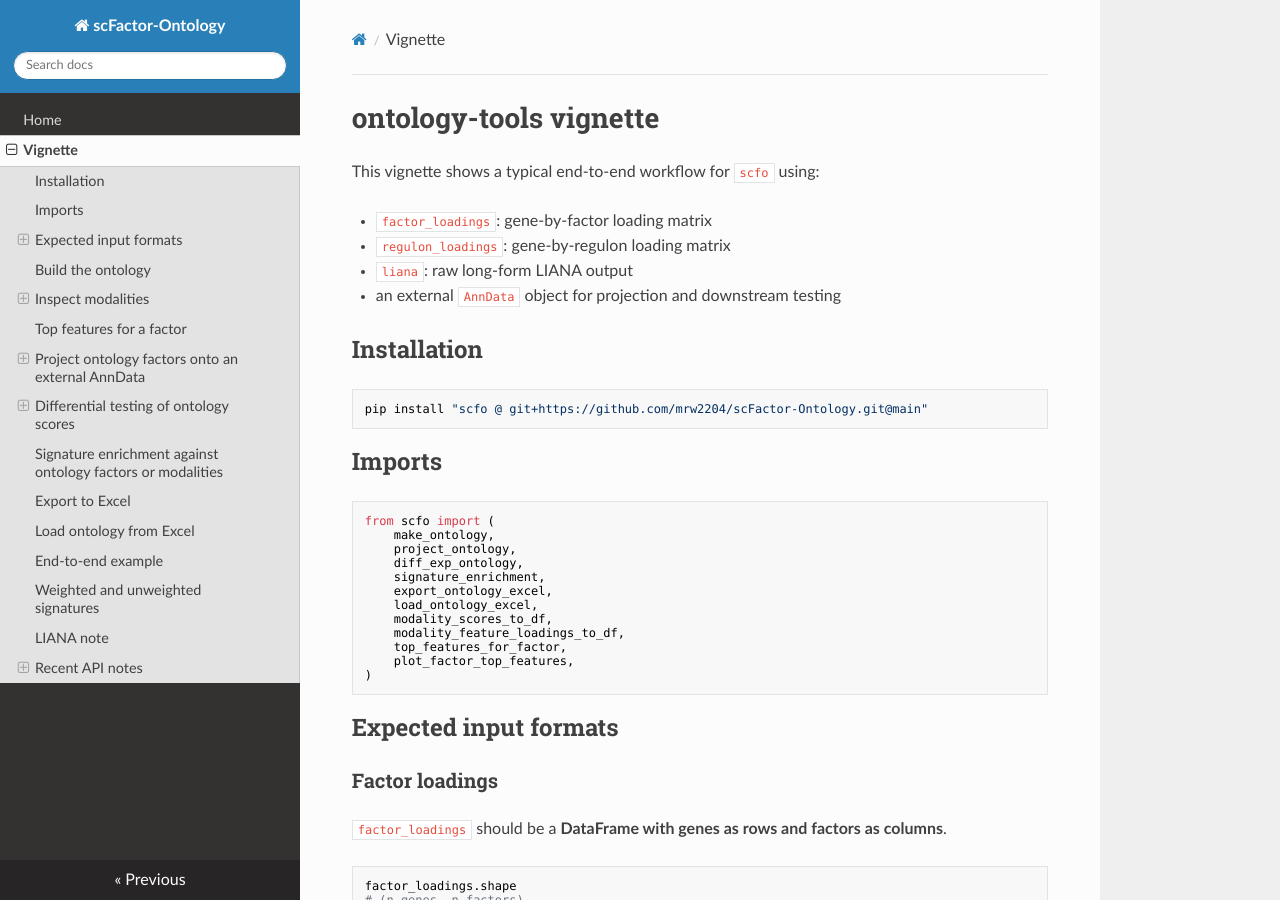
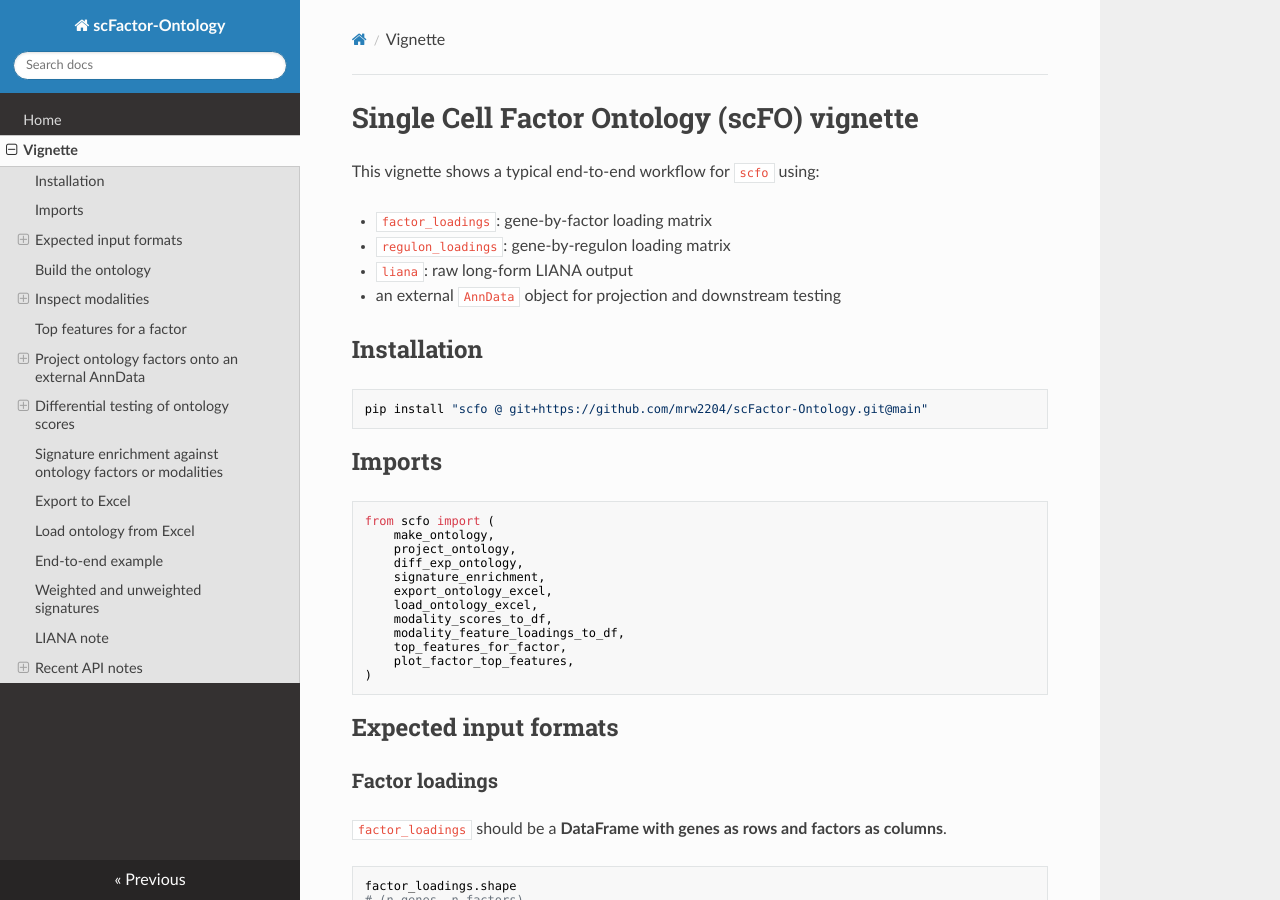
Before and after one commit to mrw2204/scFactor-Ontology, an MkDocs documentation site: the page built from docs/vignette.md, in a window 1280 px wide and 900 px high. Built offline with MkDocs 1.6.1, drawn with Linux system fonts in a browser that asks for light colours; nearby versions of some CDN libraries.

Commit message:
Update vignette.md

```diff
--- a/docs/vignette.md
+++ b/docs/vignette.md
@@ -1,5 +1,5 @@
 
-# ontology-tools vignette
+# Single Cell Factor Ontology (scFO) vignette
 
 This vignette shows a typical end-to-end workflow for `scfo` using:
 
```
